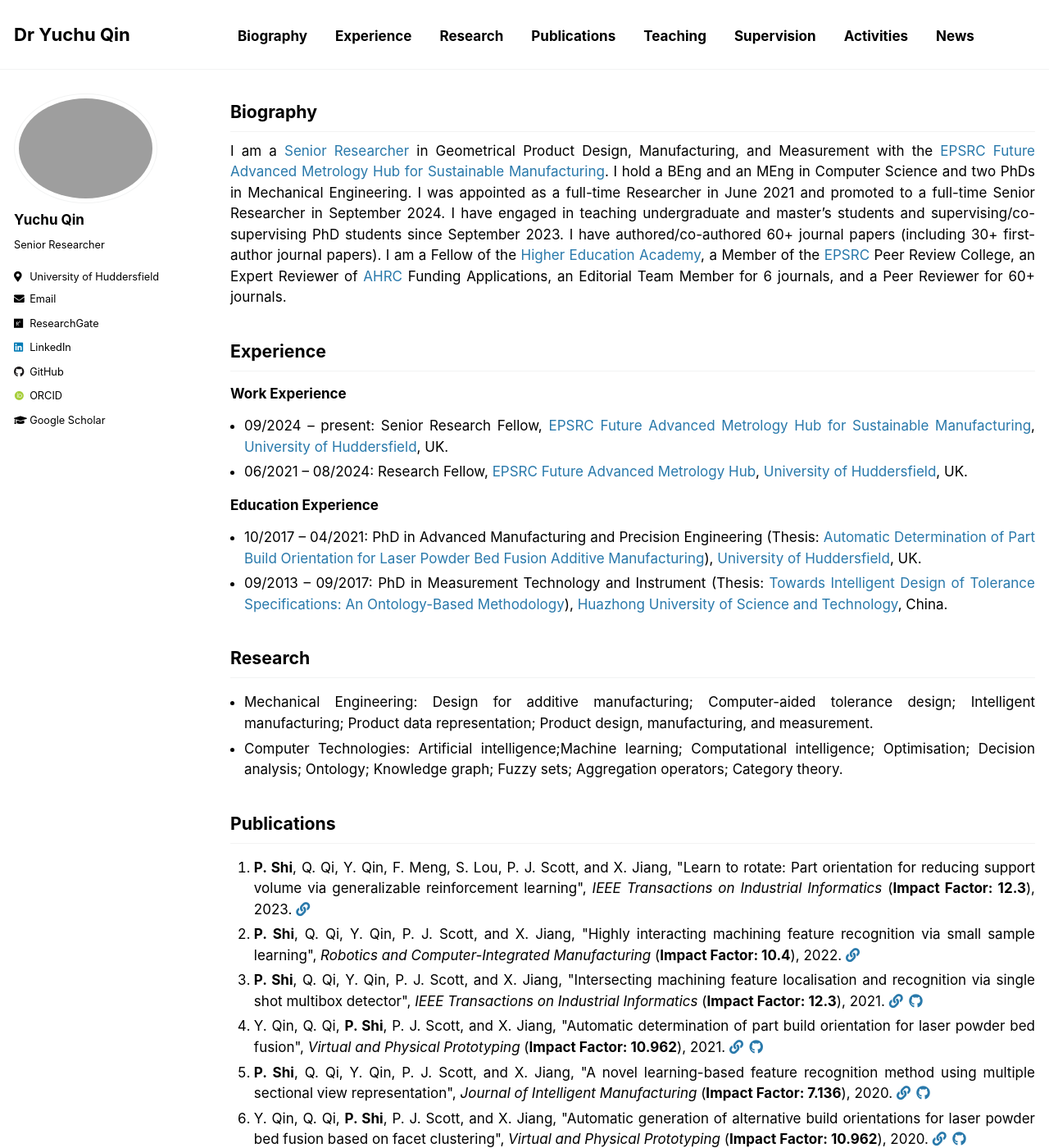
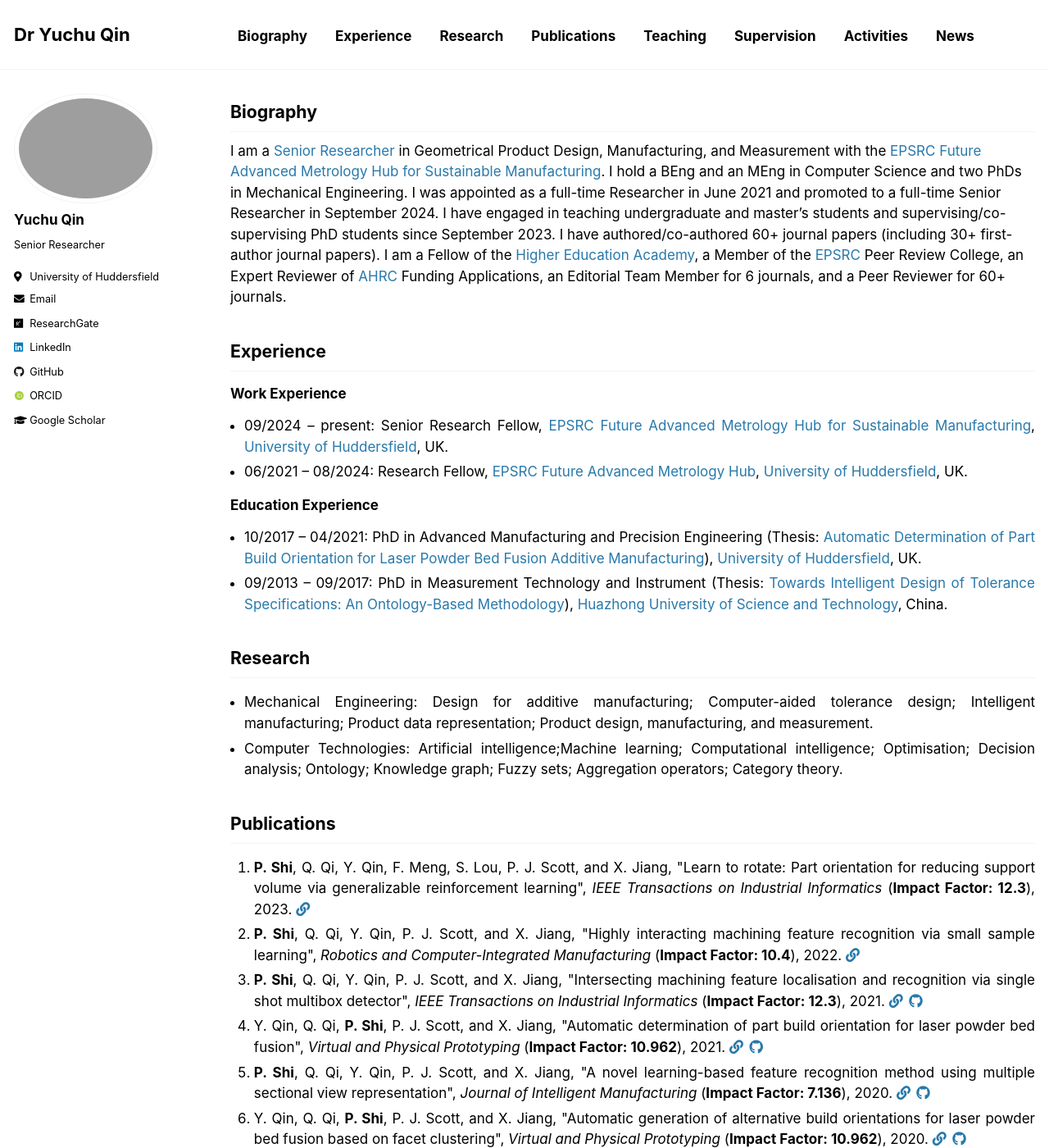
Before and after one commit to yuchu-qin/yuchu-qin.github.io, a Jekyll site: the page built from _pages/index.md, in a window 1280 px wide and 1400 px high. Shown: the whole window at 82% size. Built offline with Jekyll 4.4.1, drawn with Linux system fonts in a browser that asks for light colours; some web fonts are replaced; our own code applies the rules of GitHub Pages for plain Markdown files.

Commit message:
Update main.scss

```diff
--- a/assets/css/main.scss
+++ b/assets/css/main.scss
@@ -9,6 +9,10 @@
  *  - https://twitter.com/mmistakes
  *
 */
+
+body, p, h1, h2, h3, h4, h5, h6 {
+    text-align: left !important;
+}
 
 @import "vendor/breakpoint/breakpoint"; // media query mixins
 @import "variables";
```
